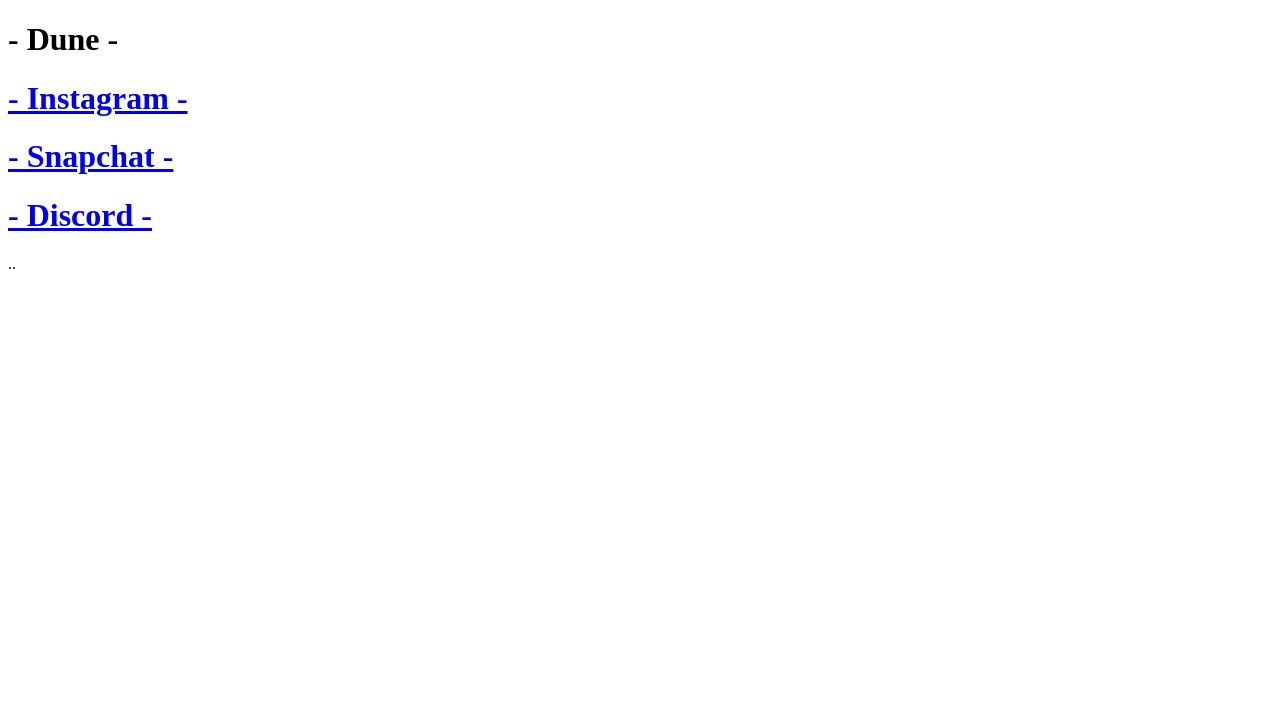
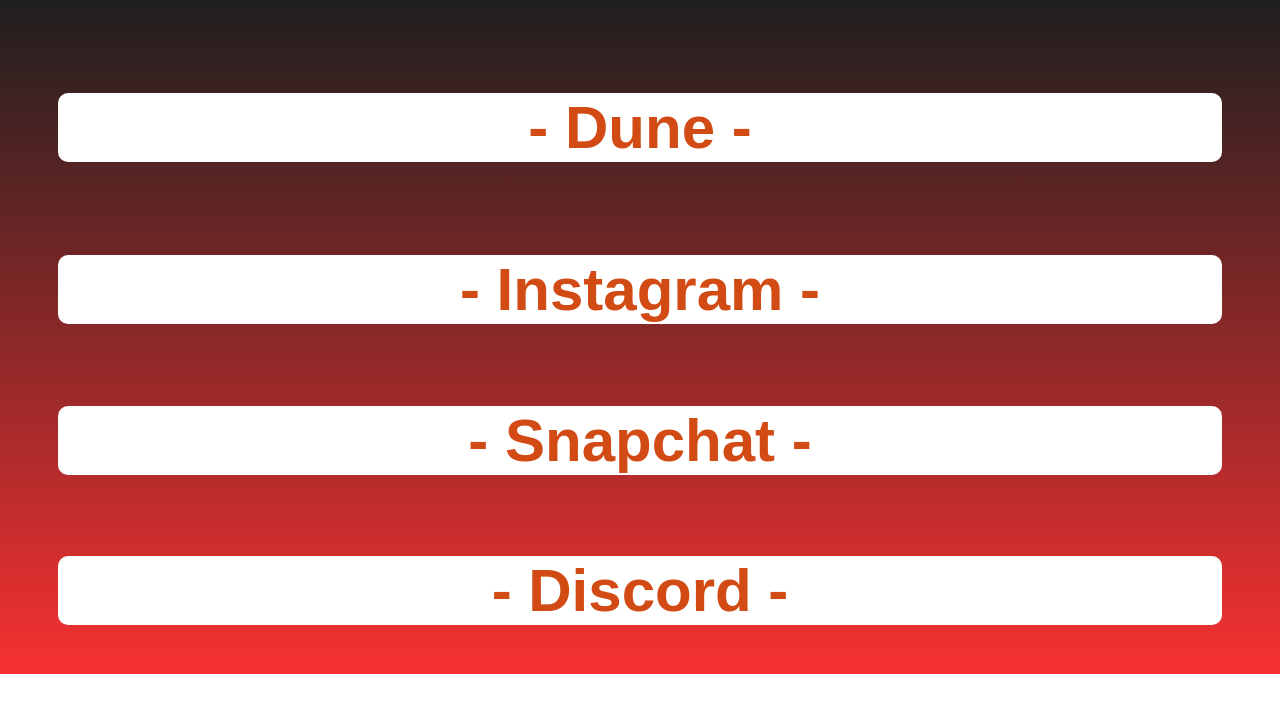
Before and after one commit to DuneUlm76/Dune, a plain HTML site: page html/Dune.html in a window 1280 px wide. Drawn offline with Linux system fonts and the light colour scheme; files that its build step writes are made by us from their sources; the site is published under a folder, as on GitHub Pages, so addresses that start at the root find nothing; a web font is replaced by a local one.

Commit message:
Update Dune.html

```diff
--- a/html/Dune.html
+++ b/html/Dune.html
@@ -7,7 +7,7 @@
     <link rel="preconnect" href="https://fonts.googleapis.com">
     <link rel="preconnect" href="https://fonts.gstatic.com" crossorigin>
     <link href="https://fonts.googleapis.com/css2?family=Dela+Gothic+One&display=swap" rel="stylesheet">
-    <link rel="stylesheet" href="/html/style.css">
+    <link rel="stylesheet" href="./html/style.css">
     <title>Dune</title>
 </head>
 <body>
```
